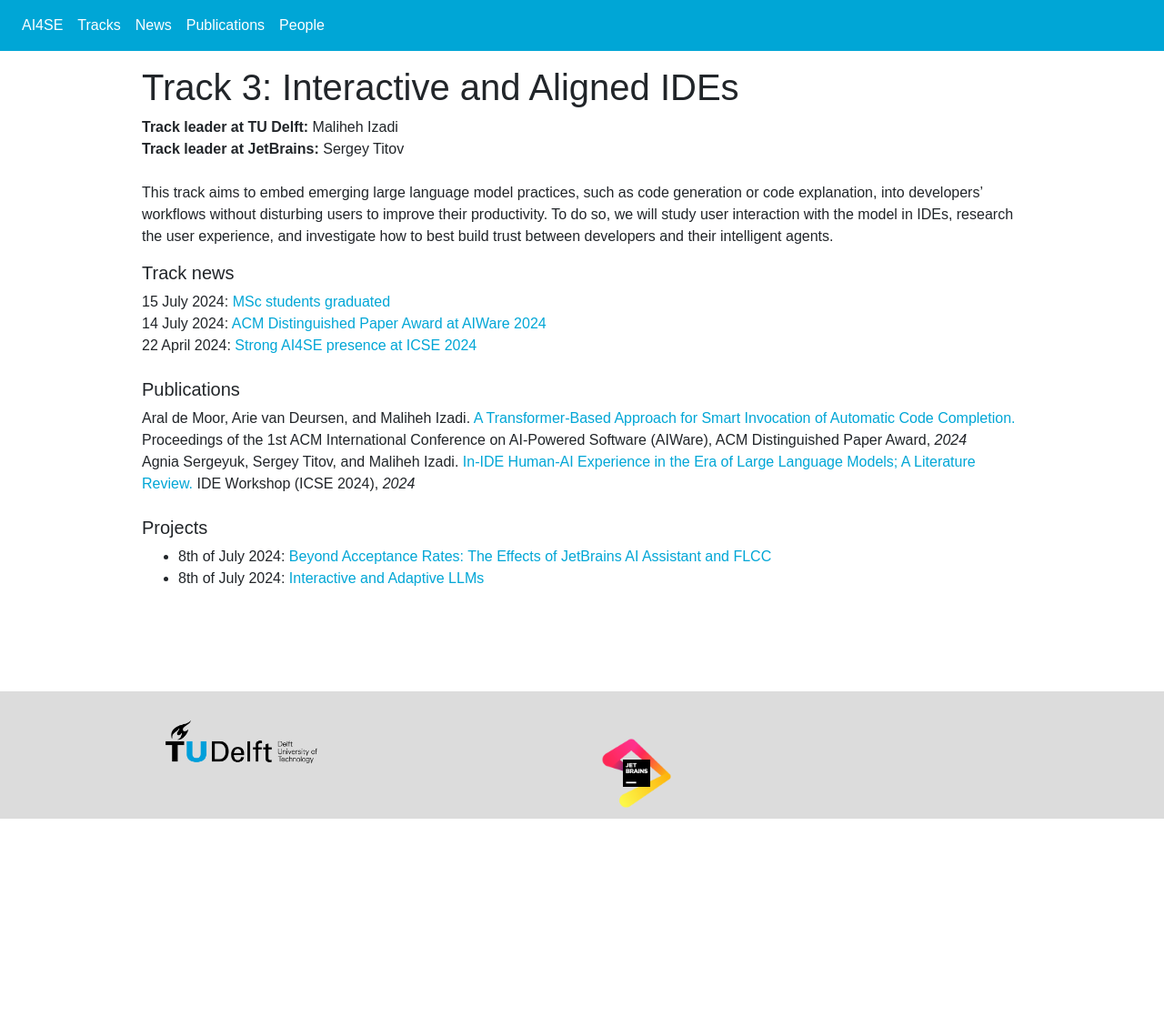
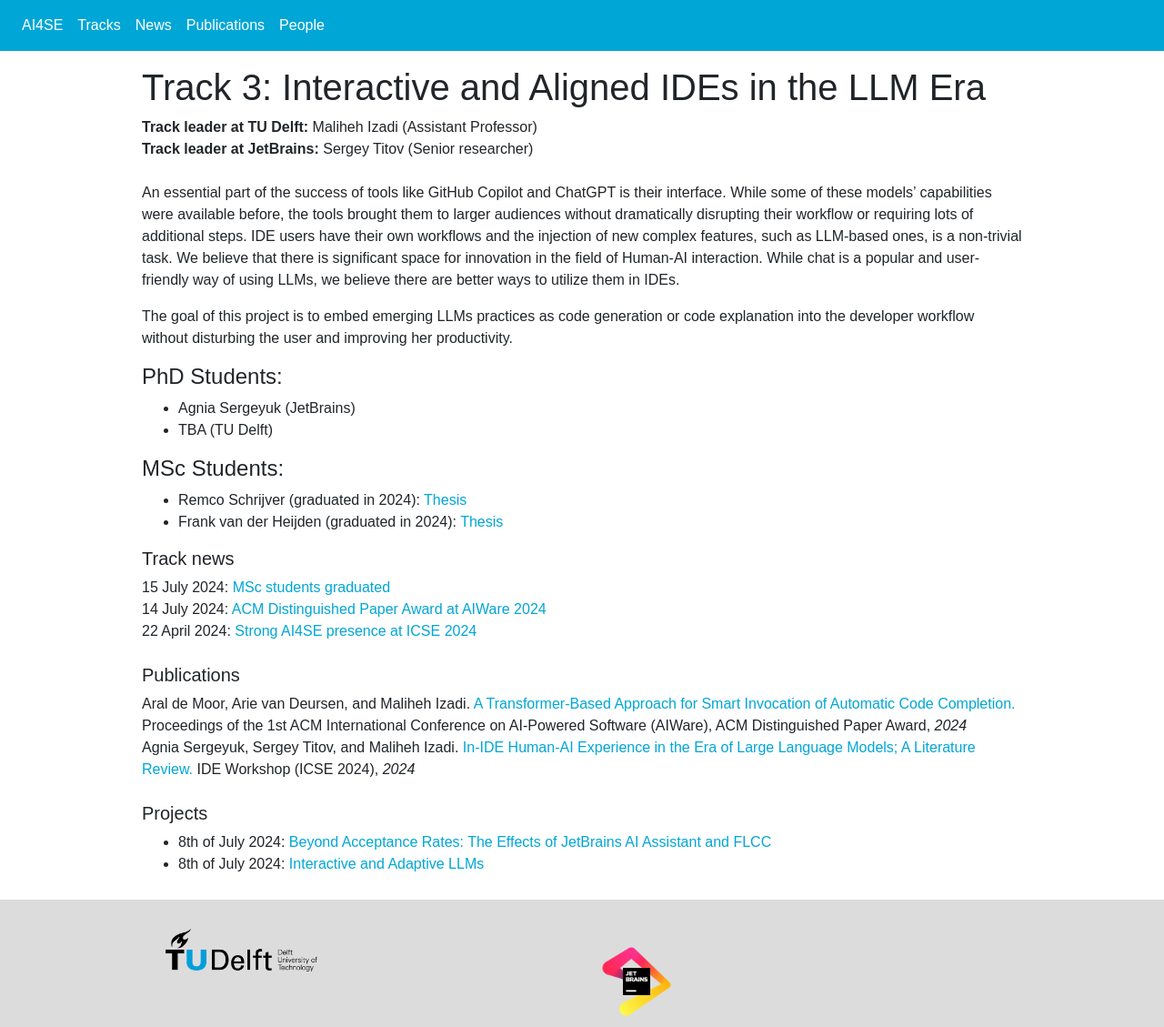
Before and after one commit to SERG-Delft/ai4se-website, a Jekyll site: the page built from _tracks/03_interactive_aligned_ide.md, in a window 1280 px wide. Shown: the whole page at 91% size. Built offline with Jekyll 4.4.1, drawn with Linux system fonts in a browser that asks for light colours; nearby versions of some CDN libraries; before the commit the page ends 900 px from its top, so only the background shows below that.

Commit message:
update track 3 description and add people

```diff
--- a/_tracks/03_interactive_aligned_ide.md
+++ b/_tracks/03_interactive_aligned_ide.md
@@ -1,10 +1,20 @@
 ---
 layout: track
 track-id: 3
-title: Interactive and Aligned IDEs
-tu-leader: Maliheh Izadi
-jb-leader: Sergey Titov
-phd: To Be Hired
+title: Interactive and Aligned IDEs in the LLM Era
+tu-leader: Maliheh Izadi (Assistant Professor)
+jb-leader: Sergey Titov (Senior researcher)
+phd: Agnia Sergeyuk
 ---
 
-This track aims to embed emerging large language model practices, such as code generation or code explanation, into developers' workflows without disturbing users to improve their productivity. To do so, we will study user interaction with the model in IDEs, research the user experience, and investigate how to best build trust between developers and their intelligent agents.
+An essential part of the success of tools like GitHub Copilot and ChatGPT is their interface. While some of these models' capabilities were available before, the tools brought them to larger audiences without dramatically disrupting their workflow or requiring lots of additional steps. IDE users have their own workflows and the injection of new complex features, such as LLM-based ones, is a non-trivial task. We believe that there is significant space for innovation in the field of Human-AI interaction. While chat is a popular and user-friendly way of using LLMs, we believe there are better ways to utilize them in IDEs.
+
+The goal of this project is to embed emerging LLMs practices as code generation or code explanation into the developer workflow without disturbing the user and improving her productivity.
+
+#### PhD Students:
+- Agnia Sergeyuk (JetBrains)
+- TBA (TU Delft)
+
+#### MSc Students:
+- Remco Schrijver (graduated in 2024): [Thesis](/projects/track-1/2024-07-08-beyond-acceptance-rates-thesis-remco-schrijver)
+- Frank van der Heijden (graduated in 2024): [Thesis](/projects/track-3/2024-07-08-inreractive-adaptive-llm-thesis-frank-van-der-heijden)
```
